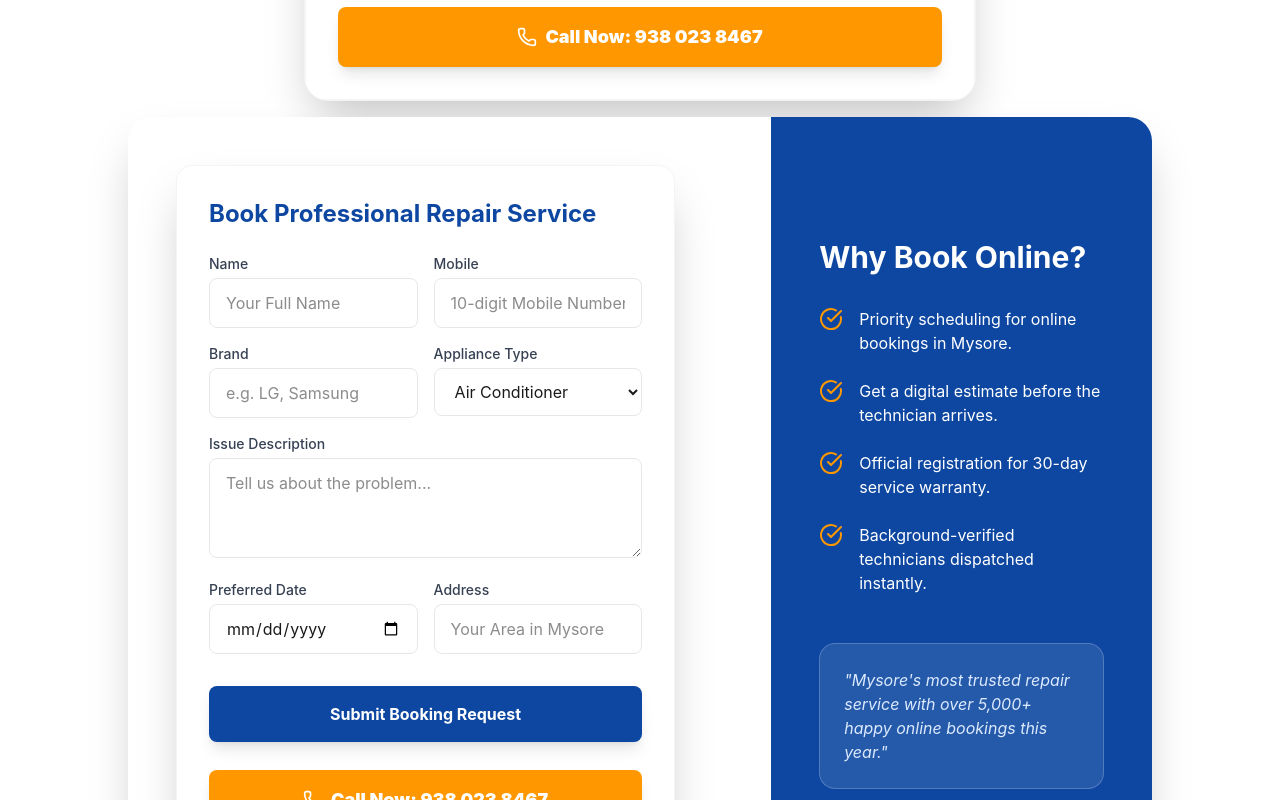
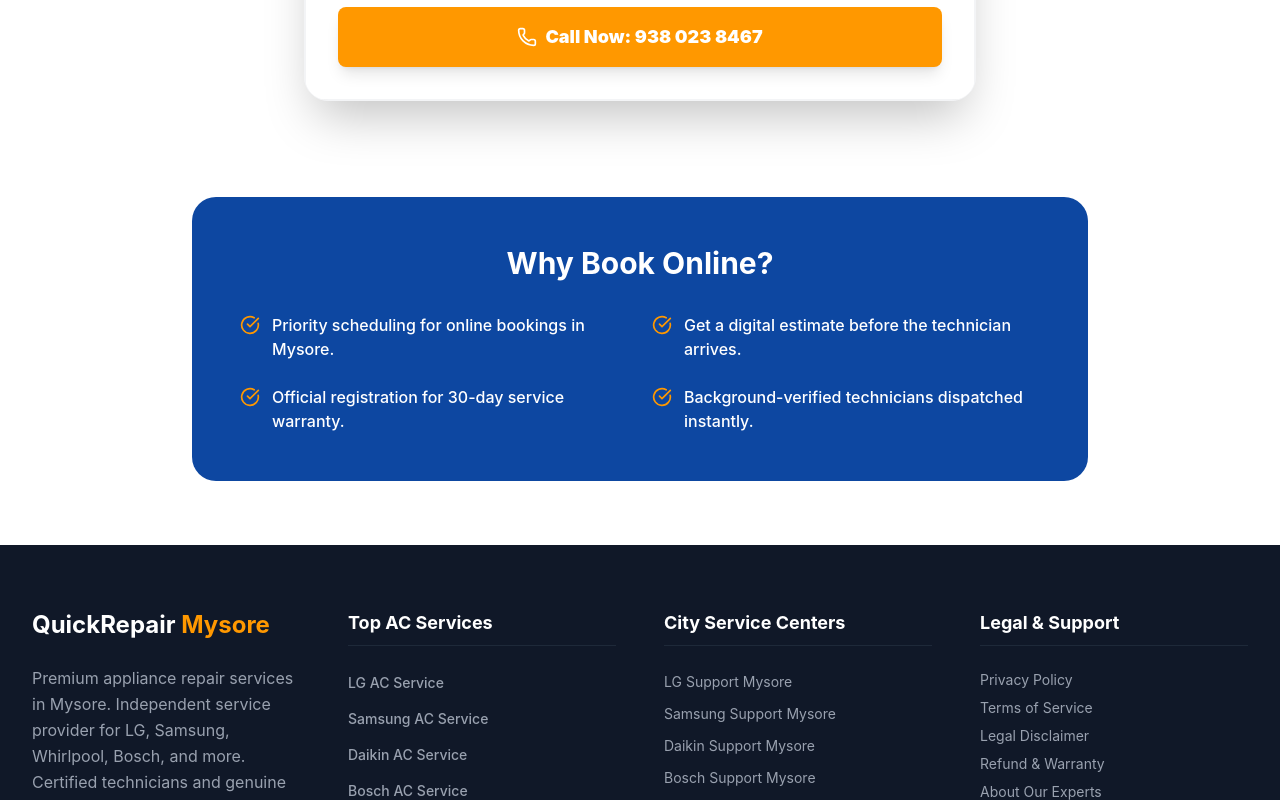
Before and after one commit to ktlmysore1-blip/mysoreappliance, a React (Vite) app: page /booking in a window 1280 px wide. Shown: the part 1160-1960 px from the top of the page. Built offline with nearby package versions, Linux system fonts and the light colour scheme.

Commit message:
fix: remove duplicate booking forms from BookingPage, BrandServicePage, ServiceCenterPage

```diff
--- a/src/pages/BookingPage.jsx
+++ b/src/pages/BookingPage.jsx
@@ -1,7 +1,6 @@
 import React from 'react';
 import MetaSEO from '../components/MetaSEO';
 import HeroBanner from '../components/HeroBanner';
-import BookingForm from '../components/BookingForm';
 import { CheckCircle } from 'lucide-react';
 
 const BookingPage = () => {
@@ -16,34 +15,21 @@ const BookingPage = () => {
                 subtitle="Fill out the form below and our Mysore technician will be at your doorstep within 90 minutes."
             />
 
-            <section id="booking-form-section" className="py-20 px-4 md:px-8 -mt-24 relative z-10">
-                <div className="max-w-5xl mx-auto grid grid-cols-1 lg:grid-cols-5 gap-12 bg-white rounded-3xl shadow-2xl overflow-hidden">
-                    <div className="lg:col-span-3 p-8 md:p-12">
-                        <BookingForm />
-                    </div>
-                    <div className="lg:col-span-2 bg-primary p-8 md:p-12 text-white flex flex-col justify-center">
-                        <h3 className="text-3xl font-bold mb-8">Why Book Online?</h3>
-                        <ul className="space-y-6">
-                            <li className="flex items-start">
-                                <CheckCircle className="text-accent mr-4 flex-shrink-0" size={24} />
-                                <span>Priority scheduling for online bookings in Mysore.</span>
-                            </li>
-                            <li className="flex items-start">
-                                <CheckCircle className="text-accent mr-4 flex-shrink-0" size={24} />
-                                <span>Get a digital estimate before the technician arrives.</span>
-                            </li>
-                            <li className="flex items-start">
-                                <CheckCircle className="text-accent mr-4 flex-shrink-0" size={24} />
-                                <span>Official registration for 30-day service warranty.</span>
-                            </li>
-                            <li className="flex items-start">
-                                <CheckCircle className="text-accent mr-4 flex-shrink-0" size={24} />
-                                <span>Background-verified technicians dispatched instantly.</span>
-                            </li>
-                        </ul>
-                        <div className="mt-12 p-6 bg-white/10 rounded-2xl border border-white/20">
-                            <p className="text-blue-100 italic">"Mysore's most trusted repair service with over 5,000+ happy online bookings this year."</p>
-                        </div>
+            <section className="py-16 px-4 md:px-8">
+                <div className="max-w-4xl mx-auto bg-primary rounded-3xl p-8 md:p-12 text-white">
+                    <h3 className="text-3xl font-bold mb-8 text-center">Why Book Online?</h3>
+                    <div className="grid grid-cols-1 sm:grid-cols-2 gap-6">
+                        {[
+                            "Priority scheduling for online bookings in Mysore.",
+                            "Get a digital estimate before the technician arrives.",
+                            "Official registration for 30-day service warranty.",
+                            "Background-verified technicians dispatched instantly."
+                        ].map((text, idx) => (
+                            <div key={idx} className="flex items-start">
+                                <CheckCircle className="text-accent mr-3 flex-shrink-0 mt-0.5" size={20} />
+                                <span className="font-medium">{text}</span>
+                            </div>
+                        ))}
                     </div>
                 </div>
             </section>
--- a/src/pages/BrandServicePage.jsx
+++ b/src/pages/BrandServicePage.jsx
@@ -47,7 +47,6 @@ const BrandServicePage = () => {
             />
 
             <section className="py-16 px-4 md:px-8 max-w-7xl mx-auto">
-                <div className="grid grid-cols-1 lg:grid-cols-2 gap-12 items-start">
                 <div>
                     <h2 className="text-3xl font-bold mb-6 text-primary">Expert {brand.name} {product} Solutions</h2>
                     <div className="prose prose-lg text-gray-600 space-y-4">
@@ -62,17 +61,13 @@ const BrandServicePage = () => {
                         </p>
                     </div>
 
-                        <div className="mt-10 grid grid-cols-1 sm:grid-cols-2 gap-4">
+                    <div className="mt-10 grid grid-cols-2 sm:grid-cols-3 gap-4">
                         {brand.products.map((p, i) => (
                             <div key={i} className="flex items-center p-3 bg-blue-50 rounded-lg text-primary font-bold">
                                 <CheckCircle className="mr-2" size={18} />
                                 {p} Repair
                             </div>
                         ))}
-                        </div>
-                    </div>
-                    <div id="booking-section">
-                        <BookingForm defaultBrand={brand.name} defaultAppliance={product} />
                     </div>
                 </div>
             </section>
--- a/src/pages/ServiceCenterPage.jsx
+++ b/src/pages/ServiceCenterPage.jsx
@@ -39,7 +39,6 @@ const ServiceCenterPage = () => {
             />
 
             <section className="py-16 px-4 md:px-8 max-w-7xl mx-auto">
-                <div className="grid grid-cols-1 lg:grid-cols-2 gap-12 items-start">
                 <div>
                     <h2 className="text-3xl font-bold mb-6 text-primary">About {brand.name} Mysore Center</h2>
                     <div className="prose prose-lg text-gray-600 space-y-4">
@@ -55,7 +54,7 @@ const ServiceCenterPage = () => {
                         <h4 className="font-bold text-primary mb-6 text-xl flex items-center">
                             <CheckCircle className="mr-2" /> Appliances Supported:
                         </h4>
-                            <ul className="grid grid-cols-2 gap-4">
+                        <ul className="grid grid-cols-2 sm:grid-cols-3 gap-4">
                             {brand.products.map((p, i) => (
                                 <li key={i} className="flex items-center text-gray-700 font-medium">
                                     <span className="w-2 h-2 bg-accent rounded-full mr-3"></span>
@@ -70,10 +69,6 @@ const ServiceCenterPage = () => {
                     <div className="mt-8 flex items-center p-4 bg-gray-50 rounded-xl">
                         <MapPin className="text-primary mr-4" size={24} />
                         <p className="text-gray-600 font-medium">Headquarters: Vijayanagar, Mysore. Service available across all Mysore wards.</p>
-                        </div>
-                    </div>
-                    <div id="booking-section">
-                        <BookingForm defaultBrand={brand.name} />
                     </div>
                 </div>
             </section>
```
Lines whose indentation alone changed are shown as unchanged.
